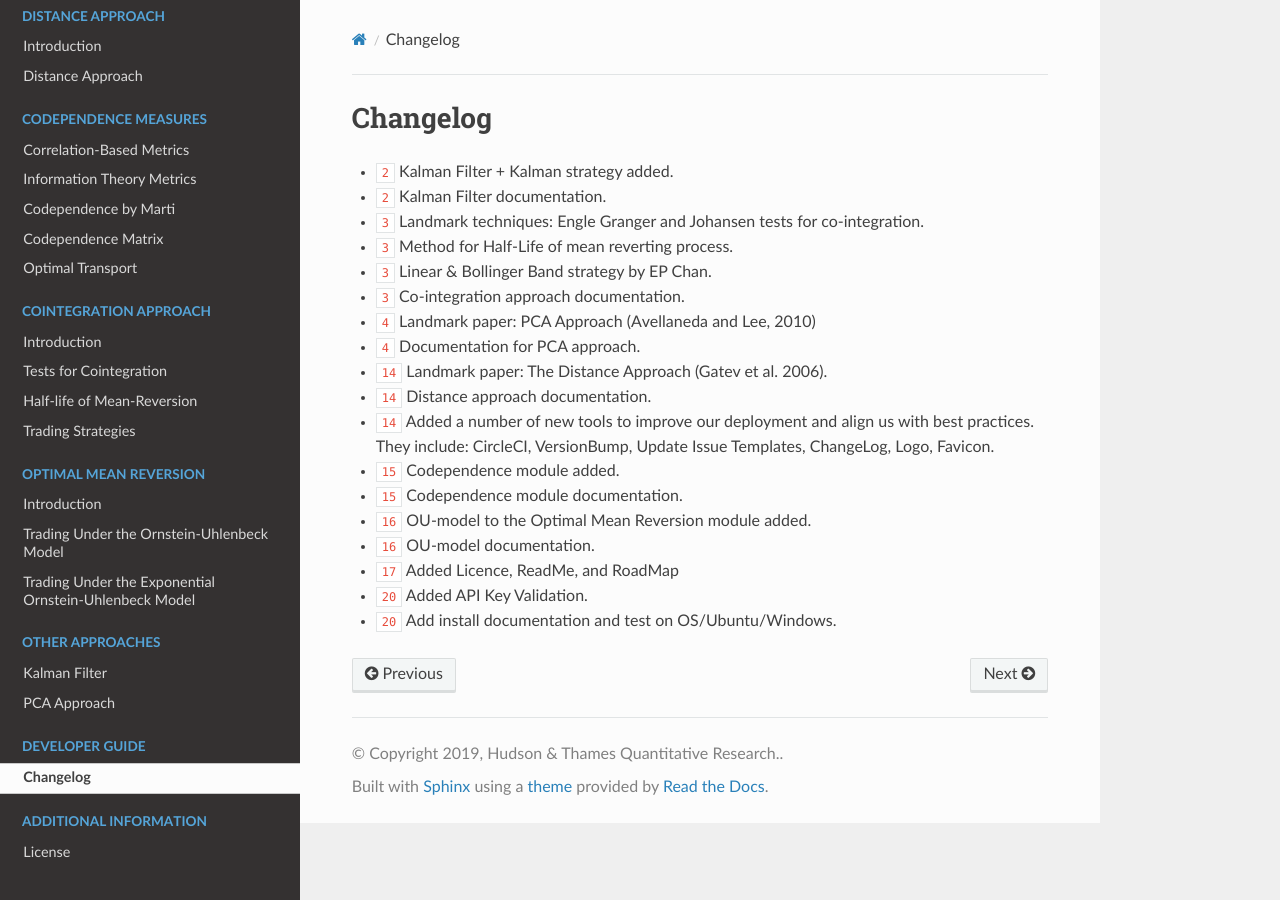
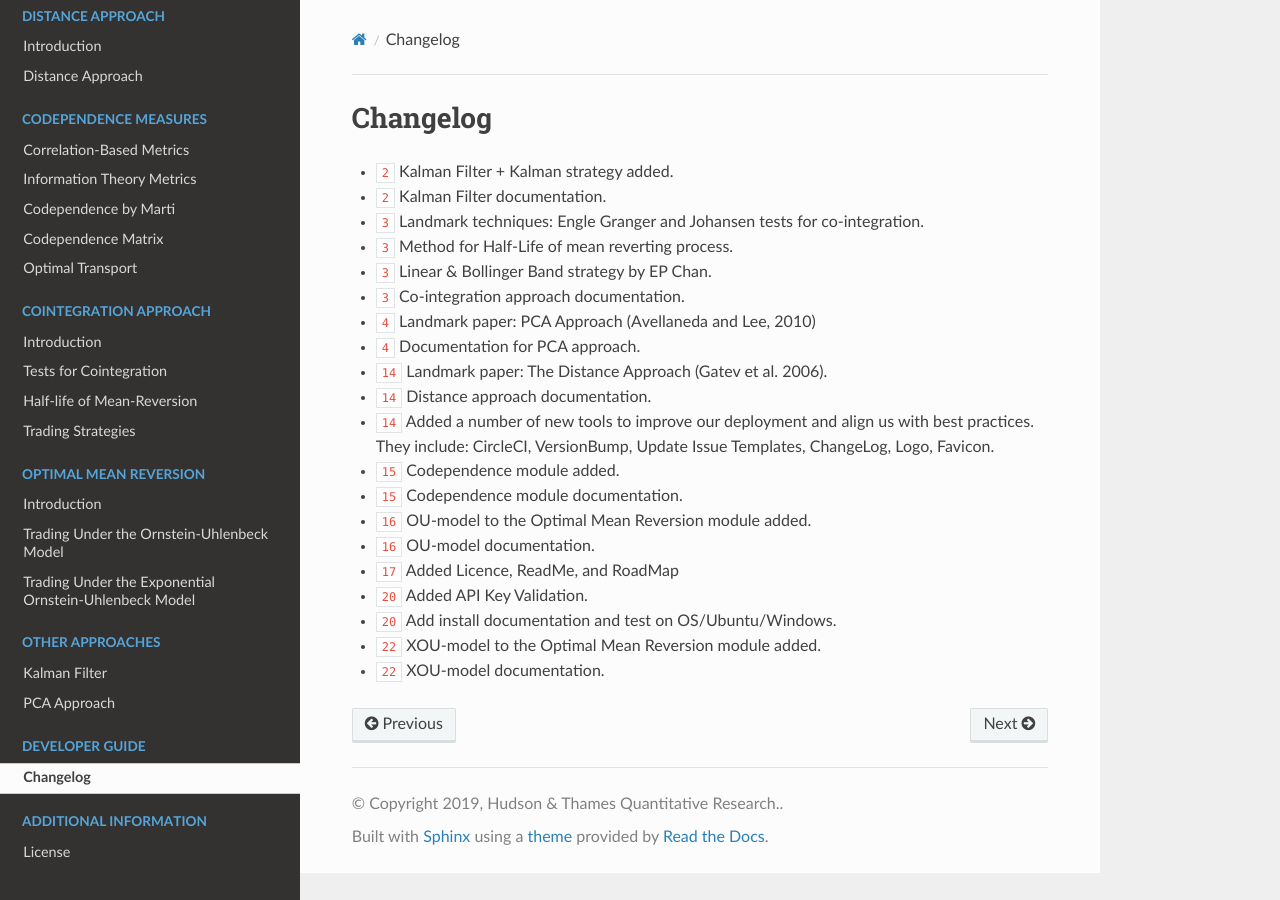
Before and after one commit to hudson-and-thames/arbitragelab, a Sphinx documentation site: the page built from docs/source/changelog.rst, in a window 1280 px wide. Built offline with Sphinx 7.4.7 and the Read the Docs theme 2.0.0, drawn with Linux system fonts in a browser that asks for light colours; pages that are not in the unit, such as notebooks, are missing from menus; cross-references to code outside the pages are shown as plain code.

Commit message:
Updated changelog with XOU-model

```diff
--- a/docs/source/changelog.rst
+++ b/docs/source/changelog.rst
@@ -31,3 +31,5 @@ Changelog
 * :support:`17` Added Licence, ReadMe, and RoadMap
 * :support:`20` Added API Key Validation.
 * :support:`20` Add install documentation and test on OS/Ubuntu/Windows.
+* :feature:`22` XOU-model to the Optimal Mean Reversion module added.
+* :support:`22` XOU-model documentation.
```
